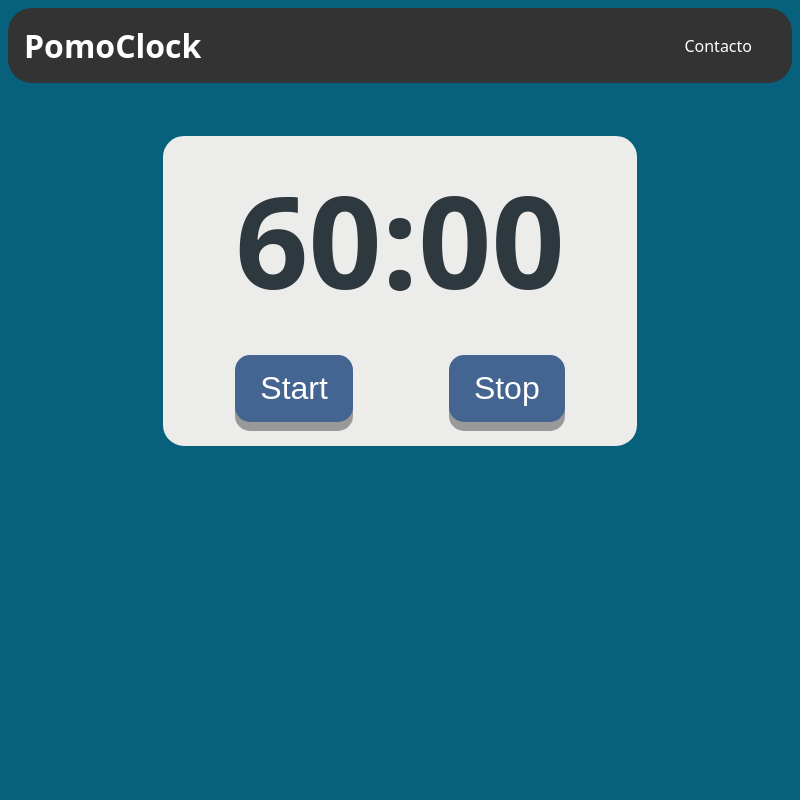
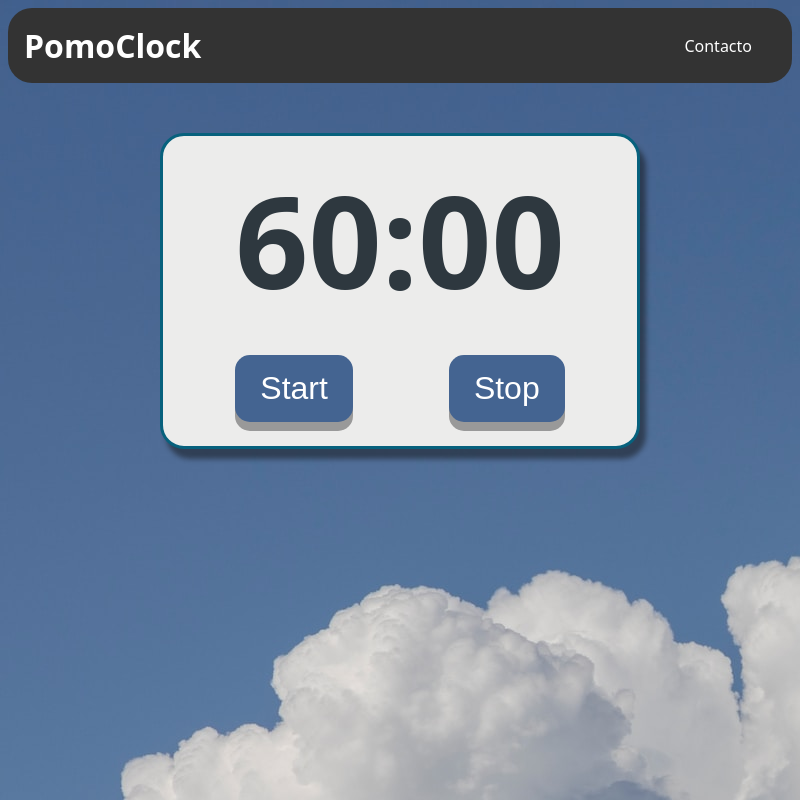
Before and after one commit to cerealkiller1997/Pomo.Clock, an Electron app: page src/index.html in a window 800 px wide. Drawn offline with Linux system fonts and the light colour scheme.

Commit message:
se agrego file img y se modifico el fondo

```diff
--- a/src/style.css
+++ b/src/style.css
@@ -1,5 +1,6 @@
 body {
     background-color: var(--main-color);
+    background-image: url(/img/engin-akyurt-gJILnne_HFg-unsplash.jpg);
     color: #fff;
     font-family: system-ui, -apple-system, BlinkMacSystemFont, 'Segoe UI', Roboto, Oxygen, Ubuntu, Cantarell, 'Open Sans', 'Helvetica Neue', sans-serif
   }
@@ -97,6 +98,8 @@
     align-items: center;
     background: var(--second-color);
     font-family: system-ui, -apple-system, BlinkMacSystemFont, 'Segoe UI', Roboto, Oxygen, Ubuntu, Cantarell, 'Open Sans', 'Helvetica Neue', sans-serif;
+    box-shadow: 6px 10px 5px #0c0c0d77;
+
 }
 
 .time-left {
```
Also changed, not shown: img/engin-akyurt-gJILnne_HFg-unsplash.jpg (added), img/pexels-miguel-á-padriñán-19670.jpg (added).
